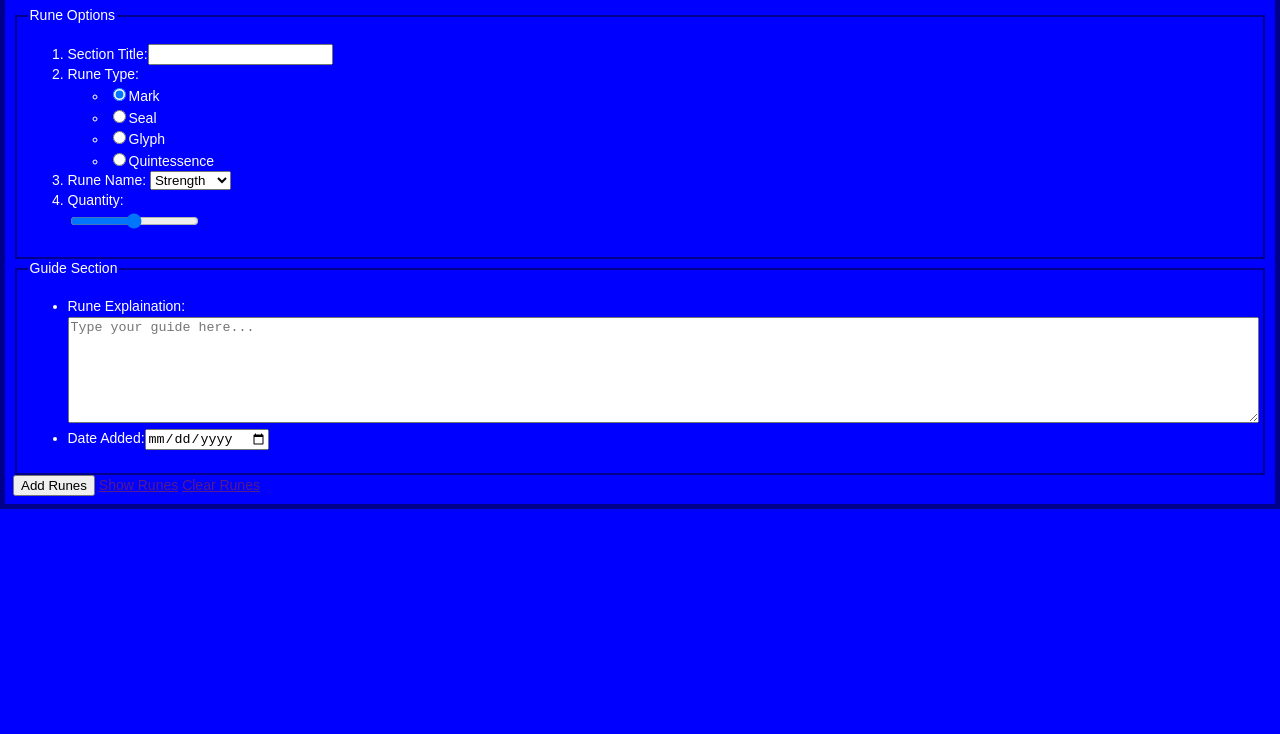
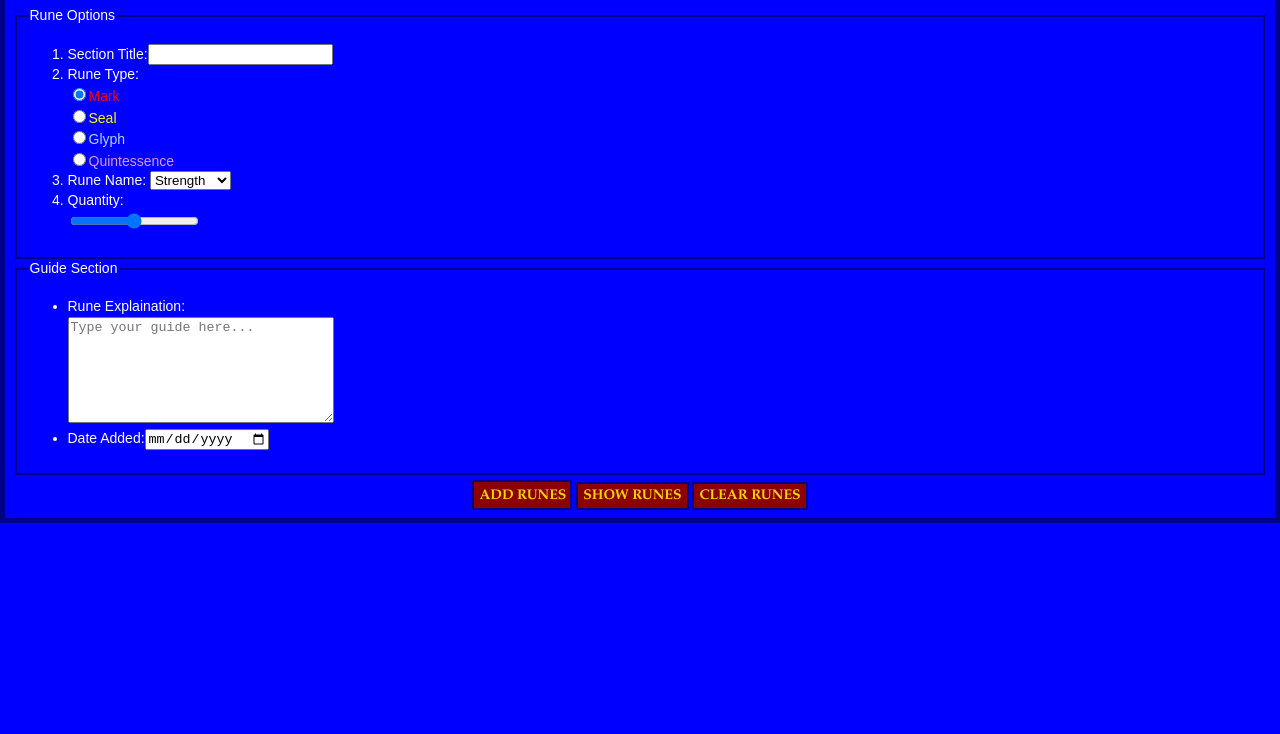
Before and after one commit to recarlin/LoL_Guide_Builder, a plain HTML site: page additem.html in a window 1280 px wide. Shown: the part 66-800 px from the top of the page. Drawn offline with Linux system fonts and the light colour scheme.

Commit message:
CSS done
Think I have it done, for now.

```diff
--- a/CSS/style.css
+++ b/CSS/style.css
@@ -4,34 +4,85 @@
  VFW 1-12
 */
 html{
-    background: Blue;
-    border: 5px solid DarkBlue;
+    border: 5px solid darkblue;
+    overflow: scroll;
 }
 body{
     font: 14px/1.4em arial;
     color: white;
+    background: blue;
 }
 h1{
     font: bold 30px/1em garamond;
     color: gold;
     text-transform: uppercase;
     text-align: center;
-    background: red;
+    background: darkred;
     border: 2px double darkblue;
     margin: 5px 5px 15px 5px;
     padding-top: 5px;
     padding-bottom: 5px;
-}
-mark{
-    color: red;
 }
 fieldset{
     border: 2px solid darkblue;
 }
 textarea{
     height: 100px;
-    width: 100%;
+    width: 260px;
 }
-submitrunes {
+ul#type{
+    list-style-type: none;
+    text-indent: -40px;
+}
+label#m{
     color: red;
 }
+label#s{
+    color: yellow;
+}
+label#g{
+    color: lightblue;
+}
+label#q{
+    color: #DC98ED;
+}
+input[type="submit"]{
+    font: bold 14px/1.4em garamond;
+    color: gold;
+    text-transform: uppercase;
+    background: darkred;
+    border: 2px solid darkblue;
+    height: 30px;
+    width: 100px;
+    padding: 5px;
+    margin-top: 5px;
+}
+a{
+    font: bold 14px/1.4em garamond;
+    color: gold;
+    text-transform: uppercase;
+    background: darkred;
+    border: 2px solid darkblue;
+    height: 30px;
+    width: 100px;
+    padding: 5px;
+    margin-top: 5px;
+    text-decoration: none;
+}
+input[type="submit"]:hover{
+    background: red;
+}
+input[type="submit"]:active{
+    color: darkred;
+    background: gold;
+}
+a:hover{
+    background: red;
+}
+a:active{
+    color: darkred;
+    background: gold;
+}
+section#buttons{
+    text-align:center;
+}
--- a/additem.html
+++ b/additem.html
@@ -20,11 +20,11 @@
 				<ol>
 					<li><label for="sectitle">Section Title:</label><input type="text" id="sectitle"/></li>
 					<li>Rune Type:
-						<ul>
-							<li><input type="radio" checked value="Mark" id="mark" name="type"/><label for="mark">Mark</label></li>
-							<li><input type="radio" value="Seal" id="seal" name="type"/><label for="seal">Seal</label></li>
-							<li><input type="radio" value="Glyph" id="glyph" name="type"/><label for="glyph">Glyph</label></li>
-							<li><input type="radio" value="Quintessence" id="quint" name="type"/><label for="quint">Quintessence</label></li>
+						<ul id="type">
+							<li><input type="radio" checked value="Mark" id="mark" name="type"/><label id="m" for="mark">Mark</label></li>
+							<li><input type="radio" value="Seal" id="seal" name="type"/><label id="s" for="seal">Seal</label></li>
+							<li><input type="radio" value="Glyph" id="glyph" name="type"/><label id="g" for="glyph">Glyph</label></li>
+							<li><input type="radio" value="Quintessence" id="quint" name="type"/><label id="q" for="quint">Quintessence</label></li>
 						</ul>
 					</li>
 					<li><label for="rname">Rune Name:</label>
@@ -46,9 +46,11 @@
 					<li><label for="date">Date Added:</label><input type="date" id="date"/></li>
 				</ul>
 			</fieldset>
-			<input type="submit" id="submitrunes" value="Add Runes"/>
-			<a href="">Show Runes</a>
-			<a href="">Clear Runes</a>
+			<section id="buttons">
+				<input type="submit" value="Add Runes"/>
+				<a href="">Show Runes</a>
+				<a href="">Clear Runes</a>
+			</section>
 		</form>
 	</body>
 </html>
```
Also changed, not shown: index.html (+1 -1 lines).
